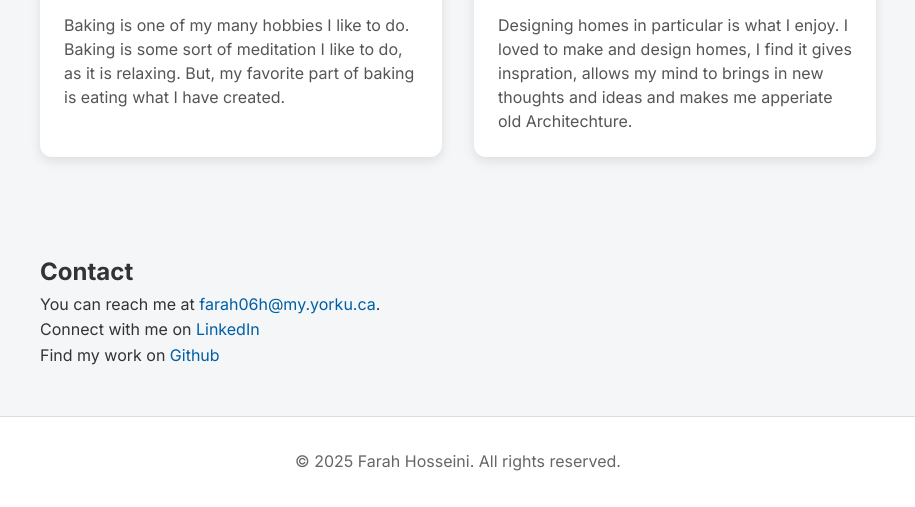
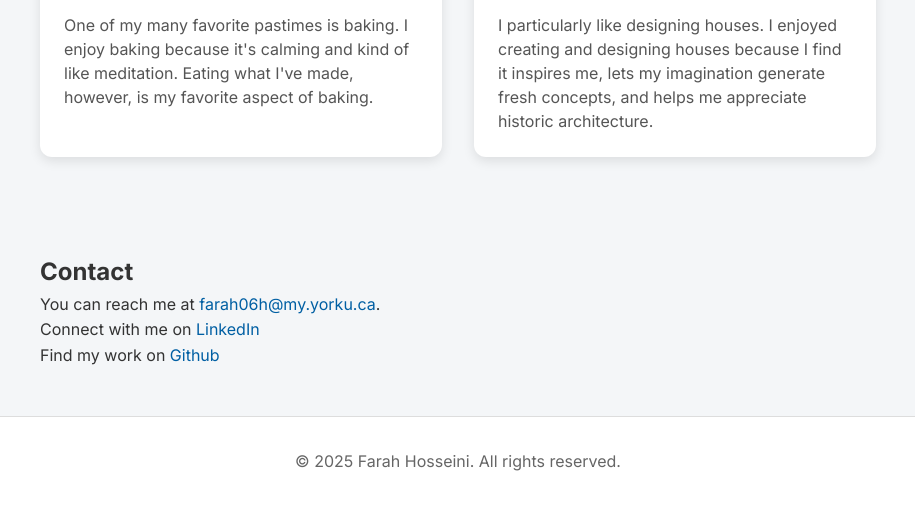
Before and after one commit to Farahho123/Farah-Hosseini, a plain HTML site: page index.html in a window 1280 px wide. Shown: the part 1282-1789 px from the top of the page, without its empty margins (182-1097 px from the left). Drawn offline with Linux system fonts and the light colour scheme.

Commit message:
Update index.html

```diff
--- a/index.html
+++ b/index.html
@@ -144,12 +144,12 @@
       <div class="project">
         <h3>Baking</h3>
 	<img src="IMG_3208.jpeg" alt="Baking Screenshot">
-        <p>Baking is one of my many hobbies I like to do. Baking is some sort of meditation I like to do, as it is relaxing. But, my favorite part of baking is eating what I have created.</p>
+        <p>One of my many favorite pastimes is baking.  I enjoy baking because it's calming and kind of like meditation. Eating what I've made, however, is my favorite aspect of baking.</p>
       </div>
       <div class="project">
         <h3>Designing</h3>
 	<img src="IMG_2282.jpeg" alt="Desiging Screenshot">
-        <p>Designing homes in particular is what I enjoy. I loved to make and design homes, I find it gives inspration, allows my mind to brings in new thoughts and ideas and makes me apperiate old Architechture.</p>
+        <p>I particularly like designing houses.  I enjoyed creating and designing houses because I find it inspires me, lets my imagination generate fresh concepts, and helps me appreciate historic architecture.</p>
       </div>
     </div>
   </section>
```
